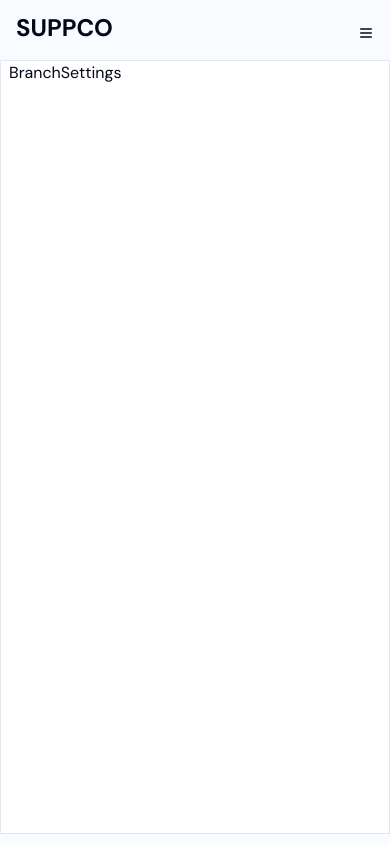
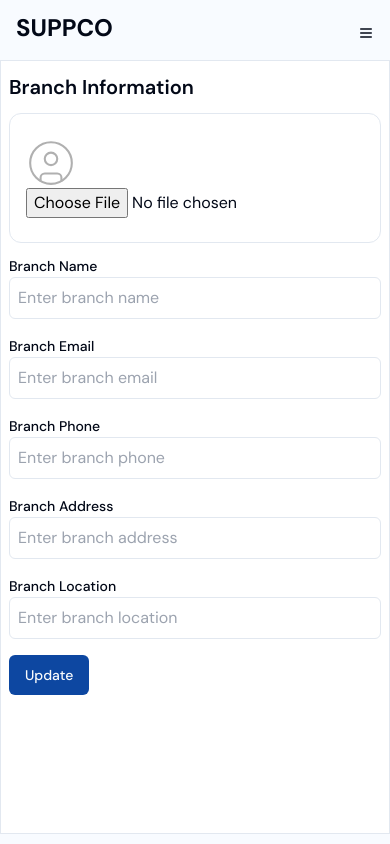
Before and after one commit to dalienst/suppco, a Next.js app: page /branch/1/settings in a window 390 px wide. Built offline with nearby package versions, Linux system fonts and the light colour scheme; no server answers.

Commit message:
Branch settings page

```diff
--- a/actionForms/branches/UpdateBranch.jsx
+++ b/actionForms/branches/UpdateBranch.jsx
@@ -6,10 +6,20 @@ import toast from "react-hot-toast";
 import Image from "next/image";
 import FormInput from "@/actionForms/formStructures/FormInput";
 import { updateBranch } from "@/services/branches";
+import { CircleUser, Loader2 } from "lucide-react";
+import { Button } from "@/app/components/ui/button";
 
-function UpdateBranch({ branch, refetchBranch }) {
+function UpdateBranch({ branch, refetchBranch, isLoading }) {
   const axios = useAxiosAuth();
   const [loading, setLoading] = useState(false);
+  if (isLoading) {
+    return (
+      <div className="h-[80vh] grid place-content-center">
+        {" "}
+        <Loader2 className="animate-spin" />{" "}
+      </div>
+    );
+  }
 
   return (
     <Formik
@@ -47,7 +57,79 @@ function UpdateBranch({ branch, refetchBranch }) {
         }
       }}
     >
-      {({ setFieldValue, values }) => <Form>{/* Add fields */}</Form>}
+      {({ setFieldValue, values }) => (
+        <Form>
+          <section className="py-3">
+            <h2 className="text-xl font-semibold">Branch Information</h2>
+            <div className="border mt-3 rounded-xl px-4 py-6">
+              <div>
+                {branch?.logo ? (
+                  <Image
+                    src={branch?.logo}
+                    alt="logo"
+                    width={60}
+                    height={60}
+                    className="rounded-full"
+                  />
+                ) : (
+                  <CircleUser
+                    strokeWidth={1}
+                    className="size-[50px] text-[#b0b0b0]"
+                  />
+                )}
+              </div>
+              <div>
+                <input
+                  type="file"
+                  className="form-control form-control-sm"
+                  onChange={(event) => {
+                    setFieldValue("logo", event.currentTarget.files[0]);
+                  }}
+                />
+              </div>
+            </div>
+            <div className="mt-4 grid grid-cols-1 md:grid-cols-2 gap-5">
+              <FormInput
+                label="Branch Name"
+                name="name"
+                type="text"
+                placeholder={branch?.name || "Enter branch name"}
+              />
+              <FormInput
+                label="Branch Email"
+                name="email"
+                type="email"
+                placeholder={branch?.email || "Enter branch email"}
+              />
+              <FormInput
+                label="Branch Phone"
+                name="phone"
+                type="text"
+                placeholder={branch?.phone || "Enter branch phone"}
+              />
+              <FormInput
+                label="Branch Address"
+                name="address"
+                type="text"
+                placeholder={branch?.address || "Enter branch address"}
+              />
+              <FormInput
+                label="Branch Location"
+                name="location"
+                type="text"
+                placeholder={branch?.location || "Enter branch location"}
+              />
+            </div>
+            <Button
+              type="submit"
+              className="mt-4 bg-blue900 hover:bg-blue700"
+              disabled={loading}
+            >
+              {loading ? <Loader2 className="animate-spin" /> : "Update"}
+            </Button>
+          </section>
+        </Form>
+      )}
     </Formik>
   );
 }
--- /dev/null
+++ b/app/(routes)/branch/[slug]/employees/page.jsx
@@ -0,0 +1,8 @@
+
+function BranchEmployees() {
+  return (
+    <div>BranchEmployees</div>
+  )
+}
+
+export default BranchEmployees
--- a/app/(routes)/branch/[slug]/settings/page.jsx
+++ b/app/(routes)/branch/[slug]/settings/page.jsx
@@ -1,6 +1,7 @@
 "use client";
 import React from "react";
 import { useFetchBranchDetail } from "@/dataActions/branches/branchesActions";
+import UpdateBranch from "@/actionForms/branches/UpdateBranch";
 
 function BranchSettings({ params: { slug } }) {
   const {
@@ -9,9 +10,9 @@ function BranchSettings({ params: { slug } }) {
     refetch: refetchBranch,
   } = useFetchBranchDetail(slug);
 
-  //   updateBranch form is at actionForms\branches\UpdateBranch.jsx
-
-  return <div>BranchSettings</div>;
+  return <div>
+    <UpdateBranch isLoading={isLoadingBranch} branch={branch} refetchBranch={refetchBranch}/>
+  </div>;
 }
 
 export default BranchSettings;
--- a/app/(routes)/supplier/dashboard/page.jsx
+++ b/app/(routes)/supplier/dashboard/page.jsx
@@ -74,7 +74,7 @@ function SupplierDashboard() {
                     alt="Logo"
                     width={40}
                     height={40}
-                    className="rounded-full"
+                    className="rounded-full object-cover"
                   />
                 ) : (
                   <Image
--- a/components/supplier/Navbar.jsx
+++ b/components/supplier/Navbar.jsx
@@ -48,7 +48,7 @@ function Navbar() {
                 alt="logo"
                 width={60}
                 height={60}
-                className="rounded-full"
+                className="rounded-full object-cover"
               />
             ) : (
               <CircleUser
--- a/tailwind.config.js
+++ b/tailwind.config.js
@@ -5,6 +5,7 @@ module.exports = {
     "./pages/**/*.{js,ts,jsx,tsx,mdx}",
     "./components/**/*.{js,ts,jsx,tsx,mdx}",
     "./app/**/*.{js,ts,jsx,tsx,mdx}",
+    "./actionForms/**/*.{js,ts,jsx,tsx,mdx}",
   ],
   theme: {
   	extend: {
```
